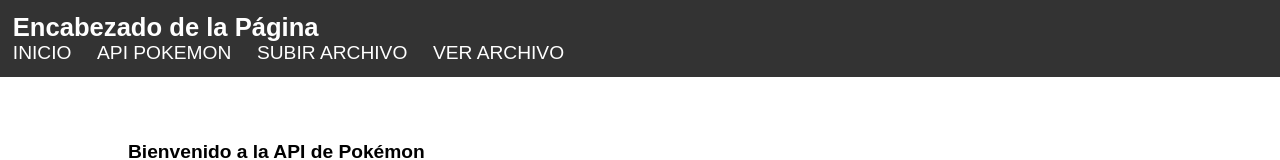
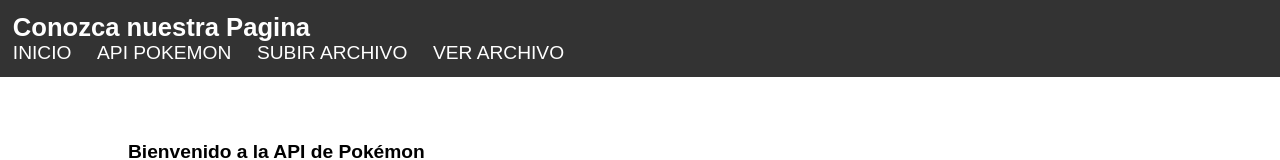
Before and after one commit to fabianandresp/compuEnLaNube, a plain HTML site: page index.html in a window 1280 px wide. Shown: the top 160 px of the page. Drawn offline with Linux system fonts and the light colour scheme.

Commit message:
Update index.html

```diff
--- a/index.html
+++ b/index.html
@@ -7,7 +7,7 @@
 </head>
 <body>
   <header>
-    <h1 class="header-title">Encabezado de la Página</h1>
+    <h1 class="header-title">Conozca nuestra Pagina</h1>
     <nav>
       <ul>
         <li><a href="index.html">INICIO</a></li>
```
